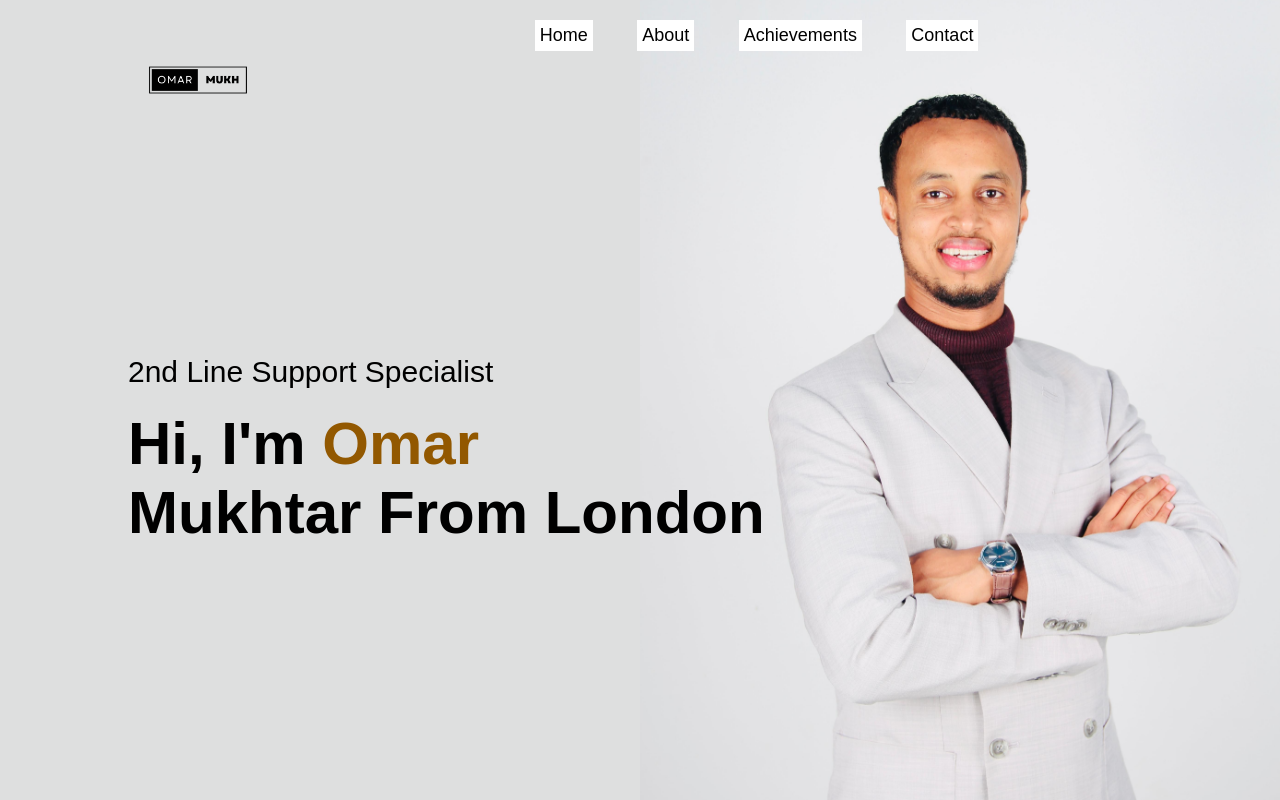
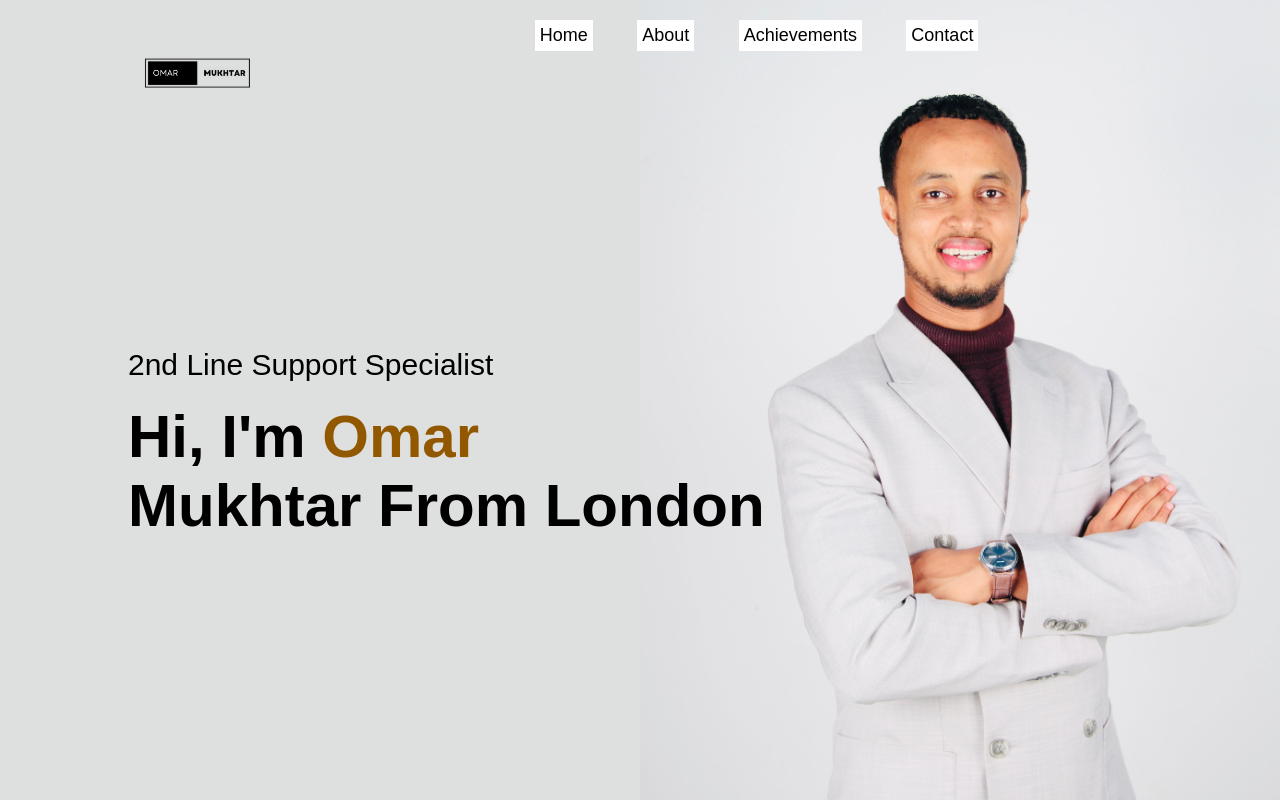
Before and after one commit to omarmukh/githuhb.io, a plain HTML site: page index.html in a window 1280 px wide. Shown: the top 800 px of the page. Drawn offline with Linux system fonts and the light colour scheme.

Commit message:
Update index.html

```diff
--- a/index.html
+++ b/index.html
@@ -12,7 +12,7 @@
 <div id="header">
     <div class="container">
         <nav>
-            <img src="images/logo.png" class="logo">
+            <img src="images/MUKHTAR.png" class="logo">
             <ul id="sidemenu">
                 <li><a href="#header">Home</a></li>
                 <li><a href="#about">About</a></li>
```
